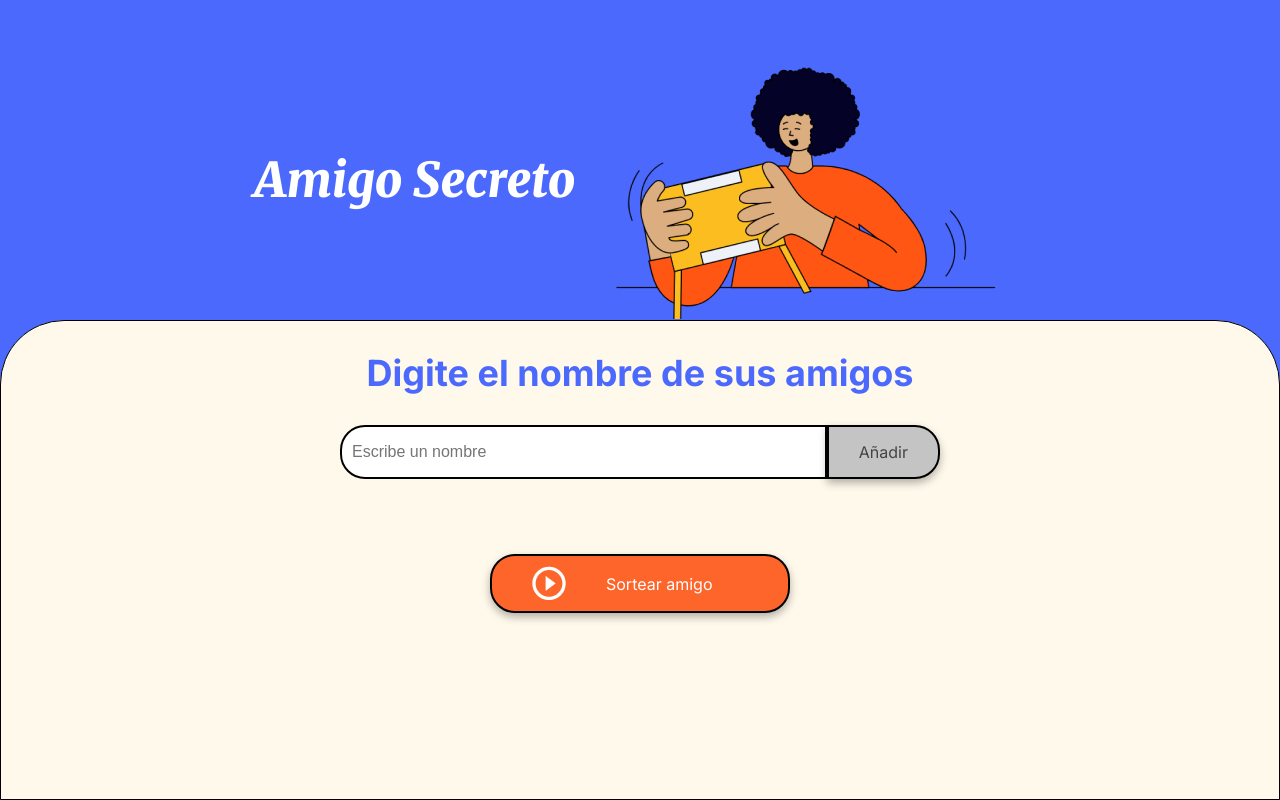
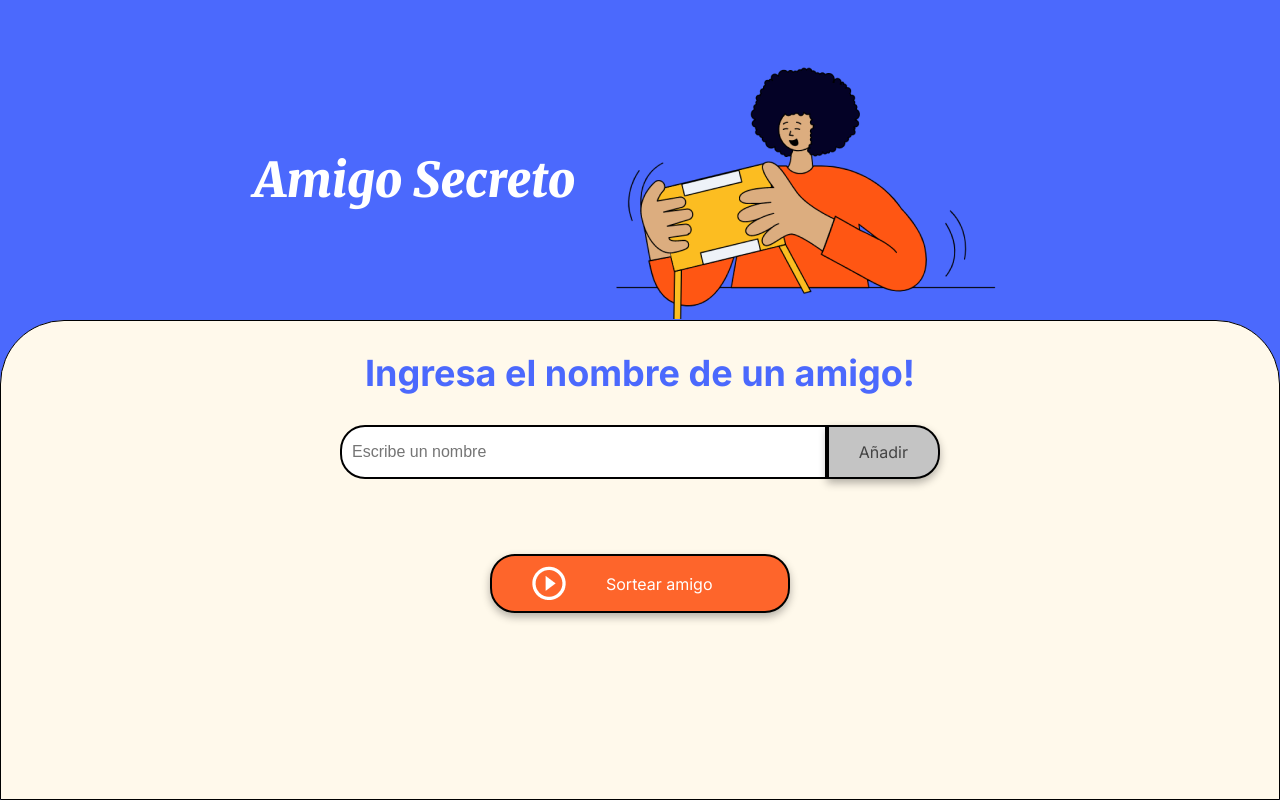
Before and after one commit to agrandonb/amigo-secreto, a plain HTML site: page index.html in a window 1280 px wide. Drawn offline with Linux system fonts and the light colour scheme.

Commit message:
Cambio a un titulo mas amigable

```diff
--- a/index.html
+++ b/index.html
@@ -18,7 +18,7 @@
         </header>
 
         <section class="input-section">
-            <h2 class="section-title">Digite el nombre de sus amigos</h2>
+            <h2 class="section-title">Ingresa el nombre de un amigo!</h2>
             <div class="input-wrapper">
                 <input type="text" id="amigo" class="input-name" placeholder="Escribe un nombre">
                 <button class="button-add" onclick="agregarAmigo()">Añadir</button>
```
